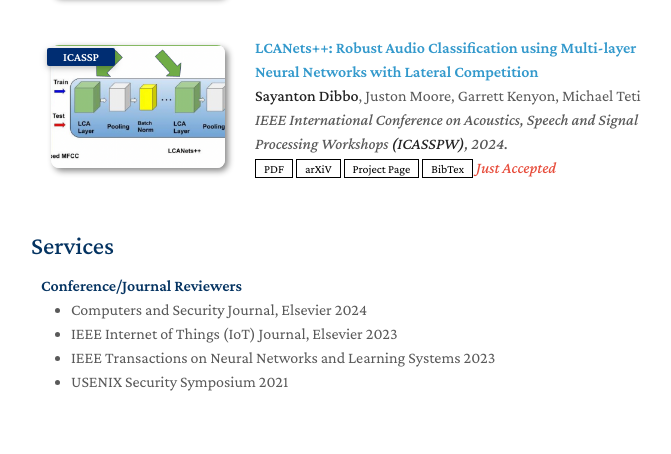
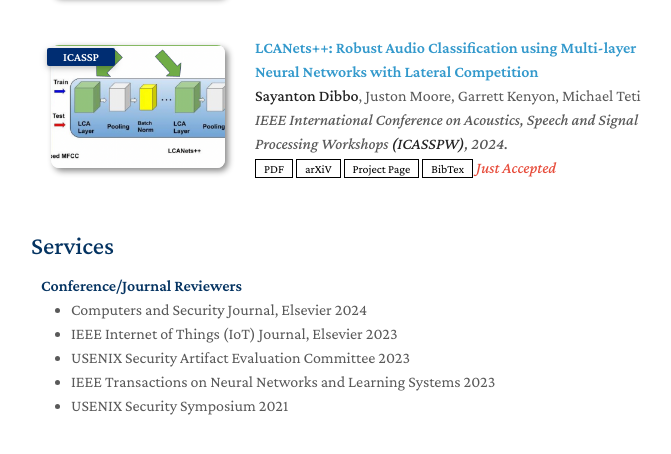
Before and after one commit to SayantonDibbo/SayantonDibbo.github.io, a Jekyll site: the page built from index.md, in a window 1280 px wide and 900 px high, scrolled down 700 px, cut to the strip 403-857 px from the top of the window. Shown: the whole strip, without its empty margins (439-1110 px from the left). Built offline with Jekyll 4.4.1, drawn with Linux system fonts in a browser that asks for light colours; nearby versions of some CDN libraries; a style sheet for code colours, icons or effects is not loaded; our own code applies the rules of GitHub Pages for plain Markdown files.

Commit message:
Update services.md

```diff
--- a/_includes/services.md
+++ b/_includes/services.md
@@ -5,6 +5,7 @@
 <ul style="margin:0 0 5px;">
   <li><a href="https://www.sciencedirect.com/journal/computers-and-security/"><autocolor>Computers and Security Journal, Elsevier 2024</autocolor></a></li>
   <li><a href="https://www.sciencedirect.com/journal/internet-of-things/"><autocolor>IEEE Internet of Things (IoT) Journal, Elsevier 2023</autocolor></a></li>
+    <li><a href="https://www.usenix.org/conference/usenixsecurity23/call-for-artifacts/"><autocolor>USENIX Security Artifact Evaluation Committee 2023</autocolor></a></li>
   <li><a href="https://ieeexplore.ieee.org/xpl/aboutJournal.jsp?punumber=5962385/"><autocolor>IEEE Transactions on Neural Networks and Learning Systems 2023</autocolor></a></li>
     <li><a href="https://www.usenix.org/conference/usenixsecurity21/"><autocolor>USENIX Security Symposium 2021</autocolor></a></li>
 
```
